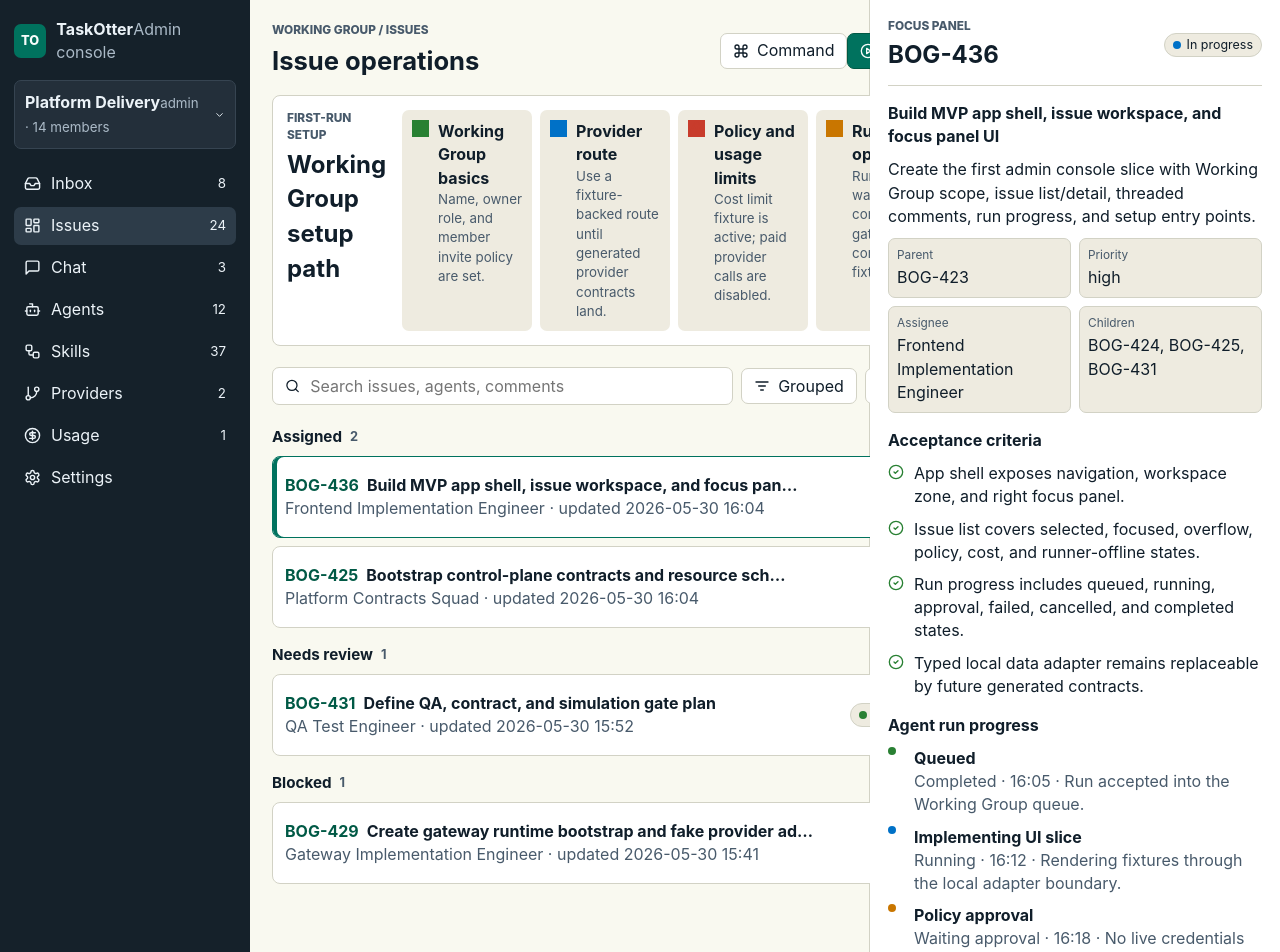
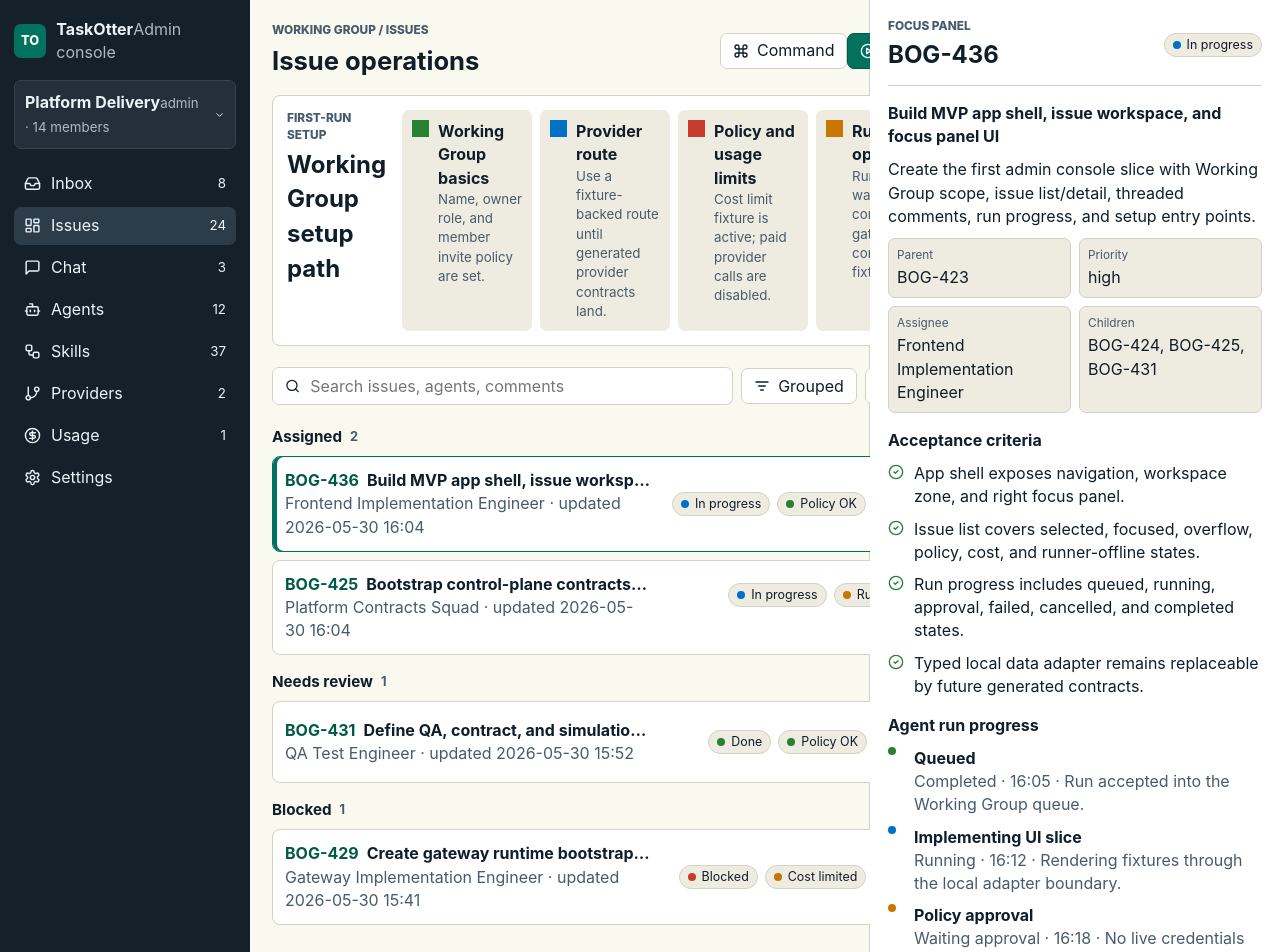
Before and after one commit to taskotter/taskotter, a React (Vite) app: page / in a window 1280 px wide. Shown: the top 952 px of the page. Built offline with nearby package versions, Linux system fonts and the light colour scheme.

Commit message:
Keep issue row metadata within workspace
Co-authored-by: multica-agent <github@multica.ai>

```diff
--- a/src/styles.css
+++ b/src/styles.css
@@ -346,10 +346,21 @@ button {
 
 .issue-surface {
   min-height: 0;
+  min-width: 0;
+  width: 100%;
+  max-width: 100%;
   overflow: auto;
+  overflow-x: hidden;
   display: grid;
   align-content: start;
   gap: 16px;
+}
+
+.issue-group,
+.issue-rows {
+  min-width: 0;
+  width: 100%;
+  max-width: 100%;
 }
 
 .issue-group h2 {
@@ -372,8 +383,12 @@ button {
 }
 
 .issue-row {
+  min-width: 0;
+  width: 100%;
+  max-width: 100%;
   min-height: 82px;
   justify-content: space-between;
+  flex-wrap: wrap;
   gap: 12px;
   padding: 12px;
   border: 1px solid var(--line);
@@ -404,8 +419,15 @@ button {
   margin-right: 8px;
 }
 
+.issue-row-main {
+  flex: 1 1 320px;
+  max-width: 100%;
+}
+
 .issue-row-meta {
-  min-width: 240px;
+  flex: 1 1 240px;
+  min-width: 0;
+  max-width: 100%;
   display: flex;
   flex-wrap: wrap;
   justify-content: flex-end;
```
Also changed, not shown: 1 other file (tests, documents, lock files or other folders).
